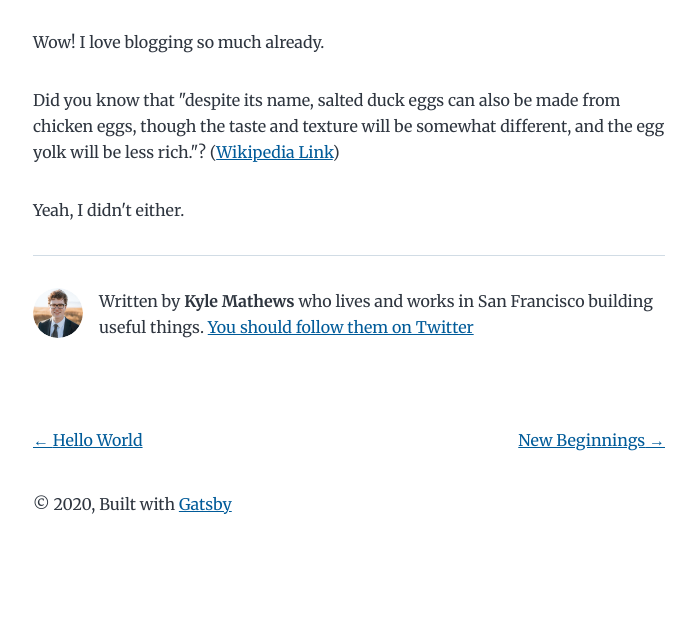
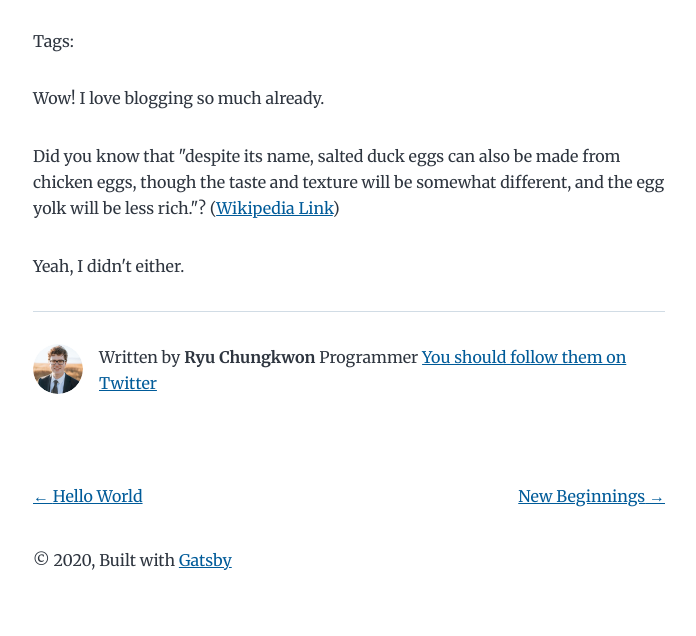
Before and after one commit to ryuch91/devlog, a Gatsby site: page /my-second-post/ in a window 1280 px wide. Shown: the part 211-847 px from the top of the page, without its empty margins (291-987 px from the left). Before the commit the page ends 800 px from the top, so only its background shows below. Built offline with nearby package versions, Linux system fonts and the light colour scheme; Gatsby itself is replaced by a stand-in of ours.

Commit message:
각 포스트 위쪽에 tag가 나오도록 기능 추가

```diff
--- /dev/null
+++ b/content/blog/tag-test/index.md
@@ -0,0 +1,15 @@
+---
+title: Tag Test
+date: "2020-12-10T22:40:32.169Z"
+description: This is a custom description for SEO and Open Graph purposes, rather than the default generated excerpt. Simply add a description field to the frontmatter.
+tags:
+  - gatsby
+  - hello
+---
+
+Far far away, behind the word mountains, far from the countries Vokalia and
+Consonantia, there live the blind texts. Separated they live in Bookmarksgrove
+right at the coast of the Semantics, a large language ocean. A small river named
+Duden flows by their place and supplies it with the necessary regelialia.
+
+## On deer horse aboard tritely yikes and much
--- a/gatsby-config.js
+++ b/gatsby-config.js
@@ -1,15 +1,12 @@
 module.exports = {
   siteMetadata: {
-    title: `Gatsby Starter Blog`,
+    title: `Chungkwon's Devlog`,
     author: {
-      name: `Kyle Mathews`,
-      summary: `who lives and works in San Francisco building useful things.`,
+      name: `Ryu Chungkwon`,
+      summary: `Programmer`,
     },
-    description: `A starter blog demonstrating what Gatsby can do.`,
-    siteUrl: `https://gatsby-starter-blog-demo.netlify.app/`,
-    social: {
-      twitter: `kylemathews`,
-    },
+    description: `개발에 관한 모든 경험을 담기 위한 블로그`,
+    siteUrl: `https://ryuch91.github.io/`,
   },
   plugins: [
     {
--- a/package.json
+++ b/package.json
@@ -24,6 +24,7 @@
     "gatsby-source-filesystem": "^2.5.0",
     "gatsby-transformer-remark": "^2.10.0",
     "gatsby-transformer-sharp": "^2.6.0",
+    "lodash.kebabcase": "4.1.1",
     "prismjs": "^1.22.0",
     "react": "^16.12.0",
     "react-dom": "^16.12.0",
--- a/src/templates/blog-post.js
+++ b/src/templates/blog-post.js
@@ -1,5 +1,6 @@
 import React from "react"
 import { Link, graphql } from "gatsby"
+import kebabCase from "lodash.kebabcase"
 
 import Bio from "../components/bio"
 import Layout from "../components/layout"
@@ -8,6 +9,7 @@ import SEO from "../components/seo"
 const BlogPostTemplate = ({ data, location }) => {
   const post = data.markdownRemark
   const siteTitle = data.site.siteMetadata?.title || `Title`
+  const tags = post.frontmatter.tags || []  //포스트의 태그 정보를 저장하는 변수
   const { previous, next } = data
 
   return (
@@ -24,6 +26,21 @@ const BlogPostTemplate = ({ data, location }) => {
         <header>
           <h1 itemProp="headline">{post.frontmatter.title}</h1>
           <p>{post.frontmatter.date}</p>
+          <div>
+            <ul style={{
+              display: `flex`,
+              flexWrap: `wrap`,
+              justifyContent: `flex-start`,
+              listStyle: `none`,
+            }}>
+              Tags:
+              {tags.map(t => (
+                <li key={kebabCase(t)} style={{margin: `0 5px`,}}>
+                  <Link to={`/tags/${kebabCase(t)}`}>{t}</Link>
+                </li>
+              ))}
+            </ul>
+          </div>
         </header>
         <section
           dangerouslySetInnerHTML={{ __html: post.html }}
@@ -85,6 +102,7 @@ export const pageQuery = graphql`
         title
         date(formatString: "MMMM DD, YYYY")
         description
+        tags
       }
     }
     previous: markdownRemark(id: { eq: $previousPostId }) {
```
Also changed, not shown: 1 other file.
